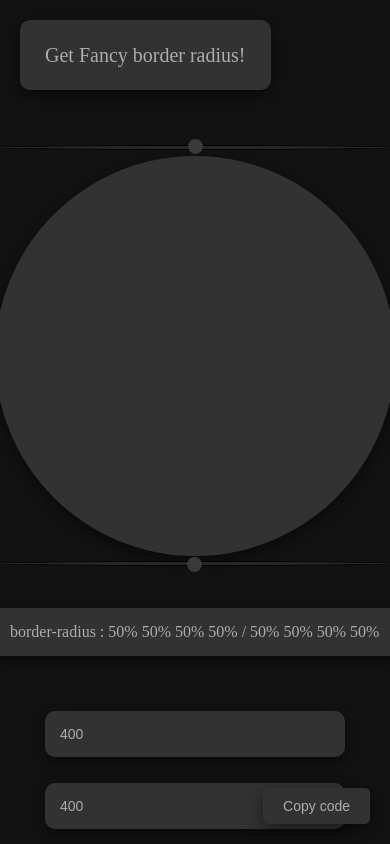
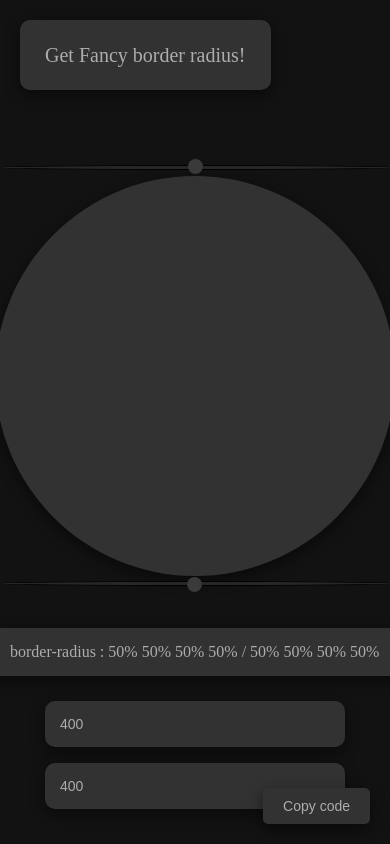
Before and after one commit to Abhishekkumar2021/fancy_border_radius, a React (Create React App) app: page / in a window 390 px wide. Shown: the top 844 px of the page. Built offline with nearby package versions, Linux system fonts and the light colour scheme.

Commit message:
changed styles to inputs

```diff
--- a/src/FancyBorder.css
+++ b/src/FancyBorder.css
@@ -111,9 +111,10 @@
 }
 .width{
 	font-size:14px;
+	margin-top:100px;
 }
 .height{
-
+	margin-top:-20px;
 	font-size:14px;
 }
 button{
```
